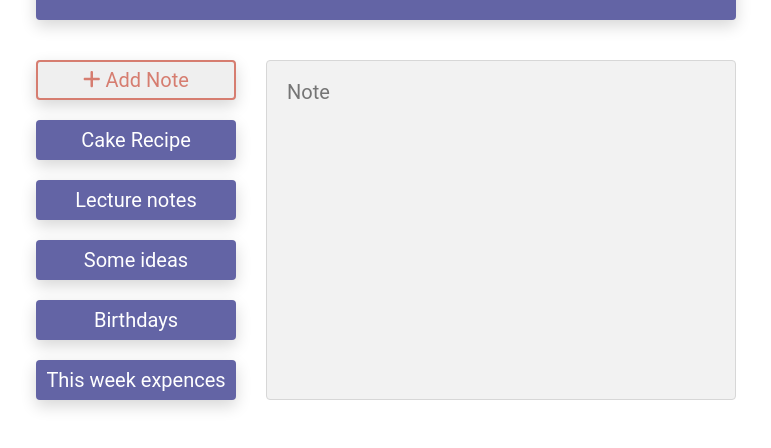
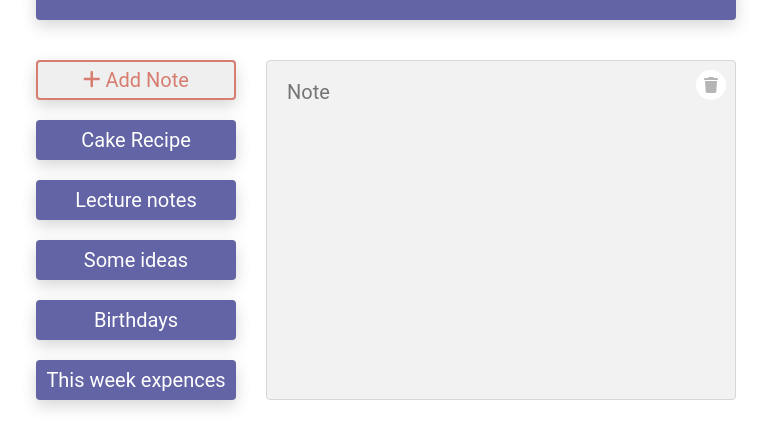
Before and after one commit to TatianaMoseeva/notebook-react, a React (Create React App) app: page / in a window 1280 px wide. Shown: the part 190-638 px from the top of the page, without its empty margins (254-1025 px from the left). Built offline with nearby package versions, Linux system fonts and the light colour scheme.

Commit message:
add trash icon on the text field

```diff
--- a/src/components/AddNew/AddNew.js
+++ b/src/components/AddNew/AddNew.js
@@ -29,4 +29,4 @@ function AddNew({switchToEdit}) {
     );
   }
 
-  export default AddNew;
+export default AddNew;
--- a/src/components/App/App.js
+++ b/src/components/App/App.js
@@ -34,6 +34,7 @@ function App() {
         }));
     }
 
+
     function showNote() {
         let text;
         notes.forEach(note => {
@@ -68,7 +69,7 @@ function App() {
     return (
         <div className="container">
                 <Header />
-                <NotesField notes={notes} toggleActive={toggleActive} showNote={showNote} editNote={editNote} addNote={addNote}/>
+                <NotesField notes={notes} toggleActive={toggleActive} showNote={showNote} editNote={editNote} addNote={addNote} />
         </div>
     );
 }
--- a/src/components/NotesField/NotesField.js
+++ b/src/components/NotesField/NotesField.js
@@ -1,11 +1,15 @@
 import styled from 'styled-components';
 import {useState} from 'react';
+import { FontAwesomeIcon } from '@fortawesome/react-fontawesome'
+import { faTrash } from '@fortawesome/free-solid-svg-icons'
+
 
 import NoteItem from '../NoteItem/NoteItem';
 import TextArea from '../TextArea/TextArea';
 import AddNew from '../AddNew/AddNew';
 
 const Field = styled.main`
+    position: relative;
     padding-bottom: 50px;
     display: grid;
     grid-template-columns: 200px auto;
@@ -16,6 +20,20 @@ const Field = styled.main`
         grid-auto-rows: auto;
         gap: 20px;
     }
+`;
+
+const Circle = styled.div`
+    position: absolute;
+    right: 10px;
+    top: 10px;
+    display: flex;
+    justify-content: center;
+    align-items: center;
+    width: 30px;
+    height: 30px;
+    background-color: #fff;
+    border-radius: 100%;
+    color: #b5b5b5;
 `;
 
 function NotesField({notes, toggleActive, showNote, editNote, addNote}) {
@@ -50,11 +68,13 @@ function NotesField({notes, toggleActive, showNote, editNote, addNote}) {
                 editNote={editNote}
                 addNote={addNote}
                 editMode={editMode}
+
             />
+        <Circle><FontAwesomeIcon icon={faTrash} /></Circle>
 
         </Field>
     );
   }
-            /* <i className="fa-regular fa-copy"></i>
-            <i className="fa-regular fa-trash-can"></i> */
+            // <i className="fa-regular fa-copy"></i>
+
   export default NotesField;
--- a/src/components/TextArea/TextArea.js
+++ b/src/components/TextArea/TextArea.js
@@ -36,6 +36,7 @@ function TextArea({showNote, editNote, addNote, editMode}) {
                     placeholder="Note"
                     value={showNote()}
                     onChange={event => editNote(event)}
+
                 />
     }
 
```
